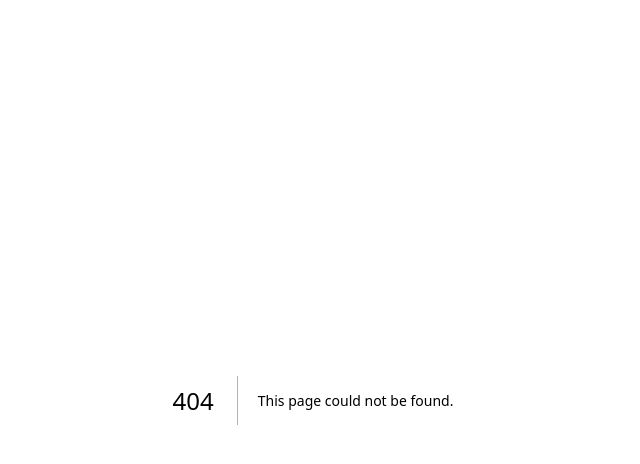
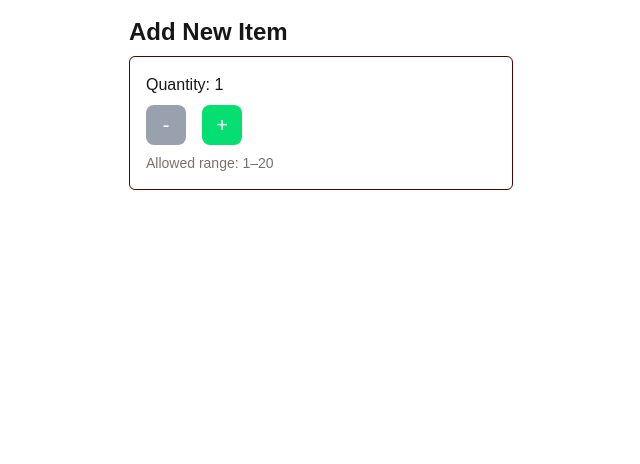
Before and after one commit to paphopta/cprg306-assignments, a Next.js app: page /week-4 in a window 1280 px wide. Before the commit this address had no page. Shown: the top 464 px of the page, without its empty margins (327-967 px from the left). Built offline with nearby package versions, Linux system fonts and the light colour scheme.

Commit message:
Add week 4 assignment

```diff
--- a/app/page.js
+++ b/app/page.js
@@ -5,7 +5,7 @@ export default function Home() {
     <div>
       <main>
         <p>CPRG 306: Web Development 2 - Assignments</p>
-        <p><Link href="./week-2">Go to Week 2</Link> → <Link href="./week-3">Go to Week 3</Link></p>
+        <p><Link href="./week-2">Go to Week 2</Link> → <Link href="./week-3">Go to Week 3</Link> → <Link href="./week-4">Go to Week 4</Link></p>
       </main>
     </div>
   );
--- /dev/null
+++ b/app/week-4/item-list.js
@@ -0,0 +1,39 @@
+"use client";
+import { useState } from "react";
+
+export function ItemList() {
+  const [quantity, setQuantity] = useState(1);
+
+  function increment() {
+    if(quantity < 20) {
+      setQuantity(quantity + 1);
+    }
+  }
+
+  function decrement() {
+    if(quantity > 1) {
+      setQuantity(quantity - 1);
+    }
+  }
+
+  return (
+    <div className="border-1 border-solid rounded-md p-4 my-2 border-red-950">
+      Quantity: {quantity}
+      <div className="flex gap-4">
+        <button
+          disabled={quantity <= 1}
+          onClick={decrement}
+          className={`w-10 h-10 my-2 rounded-lg text-xl text-white ${quantity <= 1 ? 'bg-gray-400 cursor-not-allowed' : 'bg-red-400 hover:bg-red-700'} cursor-pointer`}
+        > -
+        </button>
+        <button
+          disabled={quantity >= 20}
+          onClick={increment}
+          className={`w-10 h-10 my-2 rounded-lg text-xl text-white ${quantity >= 20 ? 'bg-gray-400 cursor-not-allowed' : 'bg-green-400 hover:bg-green-700'} cursor-pointer`}
+        > +
+        </button>
+      </div>
+      <p className="text-sm text-stone-500">Allowed range: 1–20</p>
+    </div>
+  );
+}
--- /dev/null
+++ b/app/week-4/page.js
@@ -0,0 +1,14 @@
+import { ItemList } from "./item-list.js";
+
+export default function Page() {
+  return (
+    <main>
+      <div className="w-full p-2 m-2 flex flex-col items-center">
+        <p className="font-bold text-2xl w-full max-w-96">Add New Item</p>
+        <div className="w-full max-w-96">
+          <ItemList />
+        </div>
+      </div>
+    </main>
+  );
+}
```
